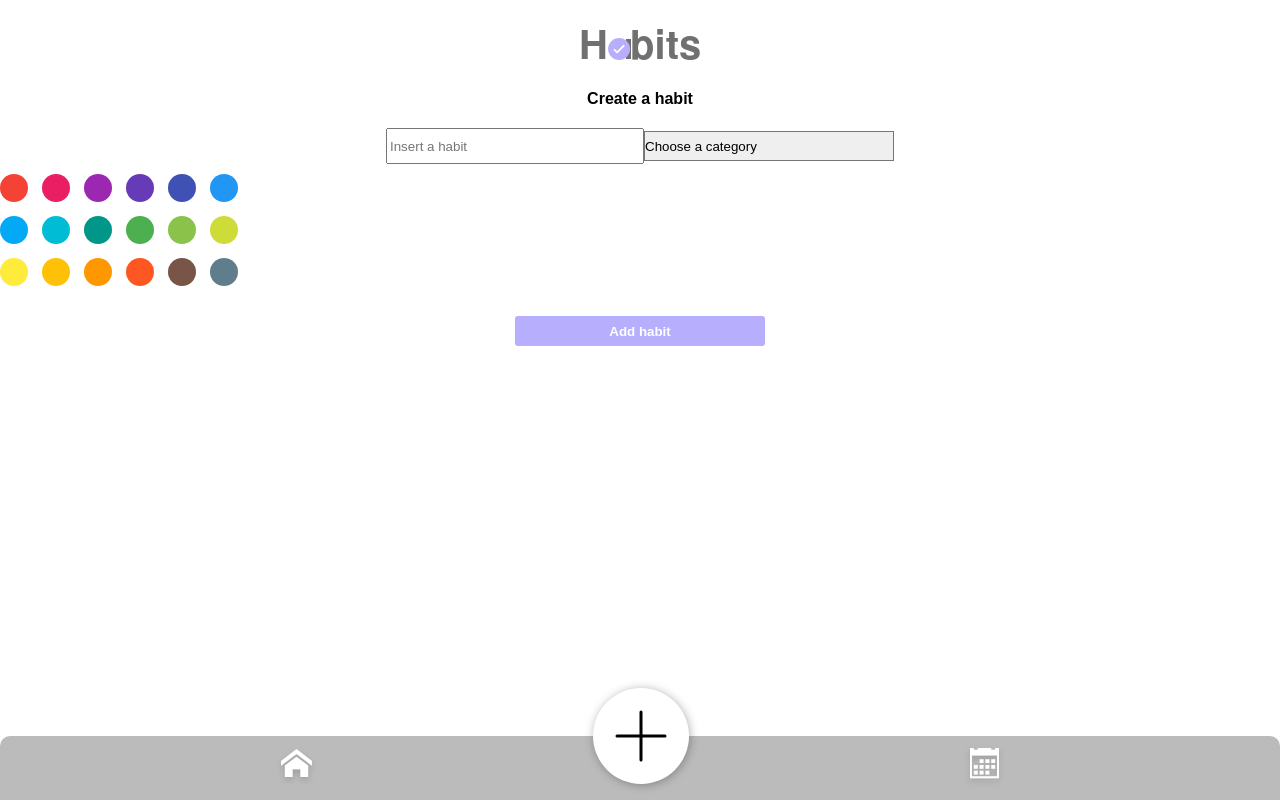
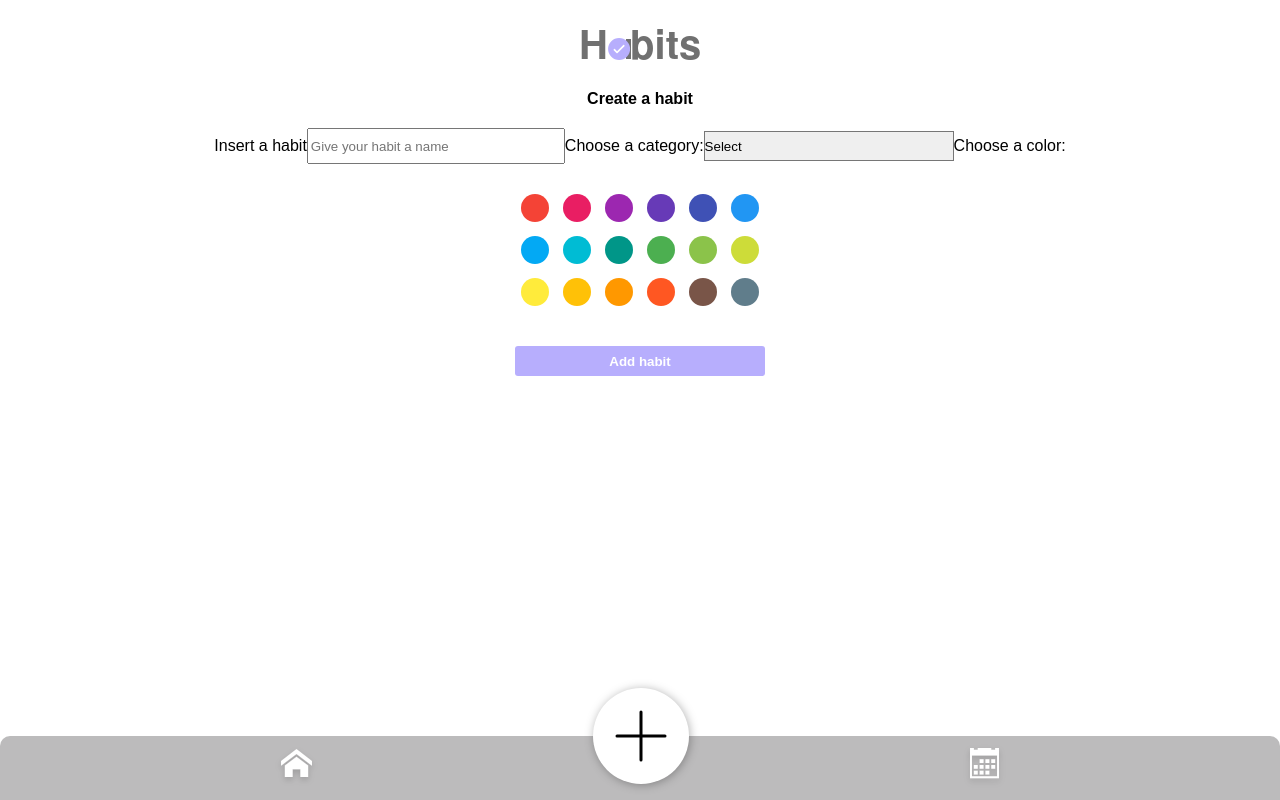
Before and after one commit to denizulku/capstone-project, a React (Create React App) app: page /create in a window 1280 px wide. Built offline with nearby package versions, Linux system fonts and the light colour scheme.

Commit message:
Add react Hook Form

```diff
--- a/package.json
+++ b/package.json
@@ -12,6 +12,7 @@
     "react-color": "^2.18.1",
     "react-day-picker": "^7.4.8",
     "react-dom": "^16.13.1",
+    "react-hook-form": "^6.8.3",
     "react-input-color": "^3.0.1",
     "react-router-dom": "^5.2.0",
     "react-scripts": "3.4.3",
--- a/src/App.js
+++ b/src/App.js
@@ -40,6 +40,7 @@ function App() {
   function addHabit(name) {
     setHabits([...habits, { name, completed: false, id: uuid() }])
   }
+
   function toggleCompleted(id) {
     const index = habits.findIndex((habit) => habit.id === id)
     const habit = habits[index]
--- a/src/components/Form/Form.js
+++ b/src/components/Form/Form.js
@@ -1,28 +1,29 @@
 import React, { useState } from 'react'
+import { useForm } from 'react-hook-form'
 import styled from 'styled-components'
 import { CirclePicker } from 'react-color'
 
-export default function Form({ onSubmit, headline }) {
-  const [habitInput, setHabitInput] = useState('')
-  const [categoryInput, setCategoryInput] = useState('')
-
+export default function Form({ headline }) {
+  const { register, handleSubmit, errors } = useForm()
+  const onSubmit = (data) => {
+    console.log(data)
+  }
   return (
     <>
       <h2>{headline}</h2>
-      <FormStyled onSubmit={handleSubmit}>
+      <FormStyled onSubmit={handleSubmit(onSubmit)}>
+        <label>Insert a habit</label>
         <InputStyled
-          value={habitInput}
-          onChange={(e) => setHabitInput(e.target.value)}
           name="habit"
           type="text"
-          placeholder="Insert a habit"
+          placeholder="Give your habit a name"
+          ref={register({ required: true })}
         />
-        <SelectStyled
-          value={categoryInput}
-          onChange={(e) => setCategoryInput(e.target.value)}
-          name="category"
-        >
-          <option>Choose a category</option>
+        {errors.habit && <p>This is required</p>}
+
+        <label>Choose a category:</label>
+        <SelectStyled name="category" ref={register({ required: true })}>
+          <option value="">Select</option>
           <option value="Morning routine">Morning routine</option>
           <option value="Nighttime routine">Nighttime routine</option>
           <option value="Fitness">Fitness</option>
@@ -33,25 +34,17 @@ export default function Form({ onSubmit, headline }) {
           <option value="Hobby">Hobby</option>
           <option value="Misc">Misc</option>
         </SelectStyled>
+        {errors.category && <p>This is required</p>}
+
+        <label>Choose a color:</label>
         <ColorInputStyled>
           <CirclePicker />
         </ColorInputStyled>
+
         <AddButton type="submit">Add habit</AddButton>
       </FormStyled>
     </>
   )
-
-  function handleSubmit(event) {
-    event.preventDefault()
-
-    if (habitInput === '') {
-      alert('Please add a new habit and select color')
-    } else {
-      onSubmit(habitInput)
-    }
-    setHabitInput('')
-    setCategoryInput('')
-  }
 }
 
 const FormStyled = styled.form`
@@ -64,7 +57,7 @@ const InputStyled = styled.input`
 `
 
 const AddButton = styled.button`
-  margin-top: 30px;
+  margin-top: 40px;
   color: white;
   font-weight: bold;
   background: #b7aefd;
@@ -85,8 +78,7 @@ const SelectStyled = styled.select`
 `
 
 const ColorInputStyled = styled.section`
-  margin-top: 10px;
-  position: relative;
-  align-items: center;
-  text-align: center;
+  margin-top: 30px;
+  display: flex;
+  justify-content: center;
 `
--- a/src/components/List/List.js
+++ b/src/components/List/List.js
@@ -1,4 +1,4 @@
-import React from 'react'
+import React, { useState } from 'react'
 import styled from 'styled-components/macro'
 import Habit from '../Habit/Habit'
 import { displayToday } from '../../util'
@@ -17,7 +17,6 @@ export default function List({ habits, onItemClick, headline }) {
             name={habit.name}
             completed={habit.completed}
             onItemClick={onItemClick}
-            color={habit.color}
           />
         ))}
       </HabitList>
```
Also changed, not shown: 1 other file (tests, documents, lock files or other folders).
